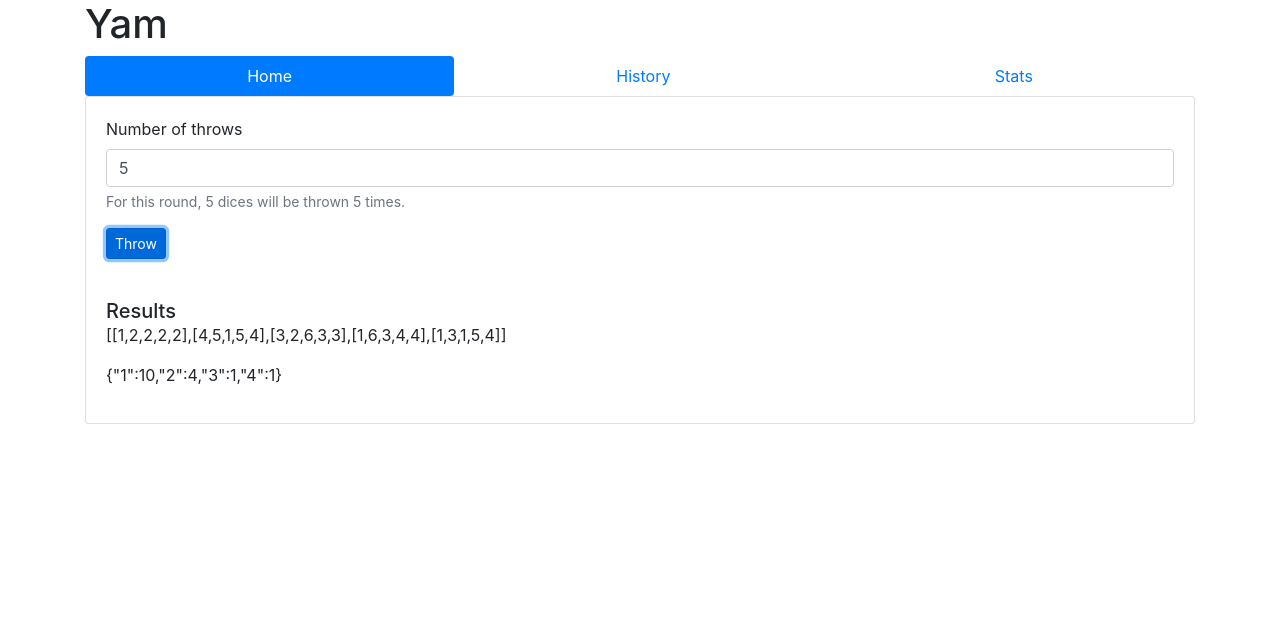
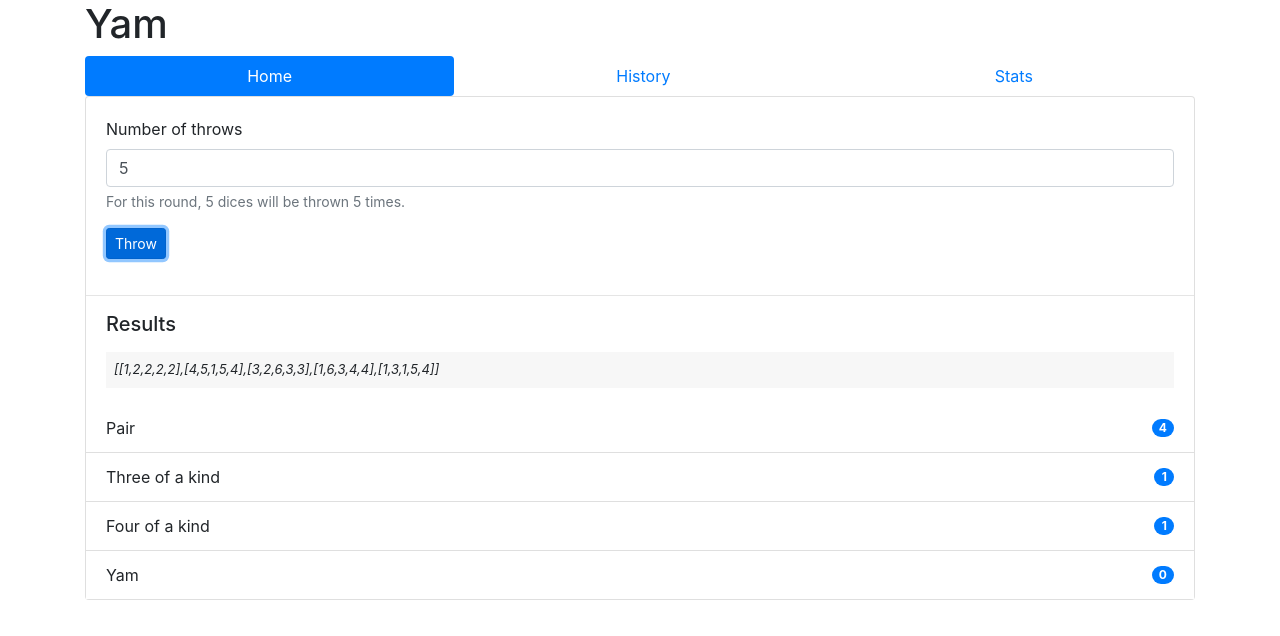
Before and after one commit to Reqven/react-yam, a React (Create React App) app: page /#/ in a window 1280 px wide. Both pictures are taken after typing "5" into the empty fields and a click on the button "Throw". Shown: the top 636 px of the page. Built offline with nearby package versions, Linux system fonts and the light colour scheme.

Commit message:
Yam results styling

```diff
--- /dev/null
+++ b/src/components/yam-results/YamResults.js
@@ -0,0 +1,32 @@
+import React, { Component } from 'react';
+import { Badge } from 'react-bootstrap';
+import Yam from '../../utils/Yam';
+
+
+export default class YamResults extends Component {
+
+  get results() {
+    return this.props.results || {};
+  }
+  resultFor = (number) => {
+    return this.results[number] || 0;
+  }
+  renderItem = (title, value) => {
+    return (
+      <li className="list-group-item d-flex justify-content-between align-items-center">{title}
+        <Badge pill variant="primary">{value}</Badge>
+      </li>
+    )
+  }
+
+  render() {
+    return (
+      <ul className="list-group list-group-flush">
+        { this.renderItem("Pair",            this.resultFor(2)) }
+        { this.renderItem("Three of a kind", this.resultFor(3)) }
+        { this.renderItem("Four of a kind",  this.resultFor(4)) }
+        { this.renderItem("Yam",             this.resultFor(5)) }
+      </ul>
+    )
+  }
+}
--- a/src/pages/home/Home.css
+++ b/src/pages/home/Home.css
@@ -0,0 +1,7 @@
+.code {
+    background-color: rgba(0,0,0,.03);
+    font-style: italic;
+    font-size: small;
+    margin: 1rem 0;
+    padding: .5rem;
+}
--- a/src/pages/home/Home.js
+++ b/src/pages/home/Home.js
@@ -2,6 +2,7 @@ import './Home.css';
 import 'bootstrap/dist/css/bootstrap.min.css';
 import React, { Component } from 'react';
 import { Card, Button, Form } from 'react-bootstrap';
+import YamResults from '../../components/yam-results/YamResults'
 import Yam from '../../utils/Yam';
 
 
@@ -35,6 +36,7 @@ export class Home extends Component {
     const { input, number, data, results } = this.state;
     return (
       <Card>
+        <div class="form">
           <Card.Body>
             <Form onSubmit={this.handleSubmit}>
               <Form.Group>
@@ -45,15 +47,17 @@ export class Home extends Component {
               <Button size="sm" type="submit">Throw</Button>
             </Form>
           </Card.Body>
+        </div>
 
         {number &&
-          <Card.Body>
-            <div className="d-flex justify-content-between align-items-center">
+          <div className="results">
+            <hr/>
+            <Card.Body className="py-0">
               <h5 className="mb-0">Results</h5>
+              <p className="code">{JSON.stringify(data)}</p>
+            </Card.Body>
+            <YamResults results={results} />
           </div>
-            <p>{JSON.stringify(data)}</p>
-            <p>{JSON.stringify(results)}</p>
-          </Card.Body>
         }
       </Card>
     )
```
Lines whose indentation alone changed are shown as unchanged.
